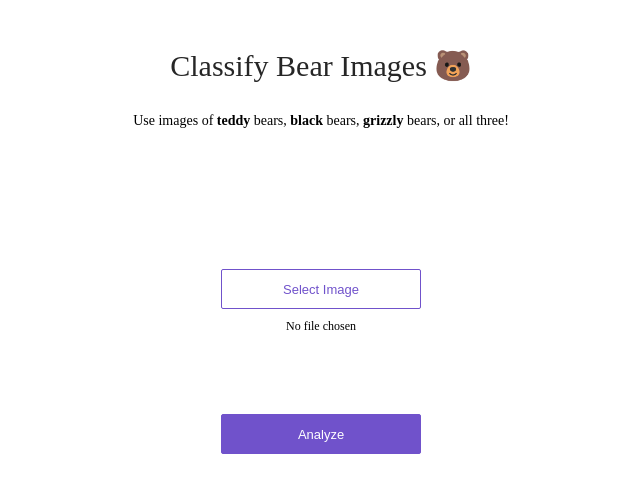
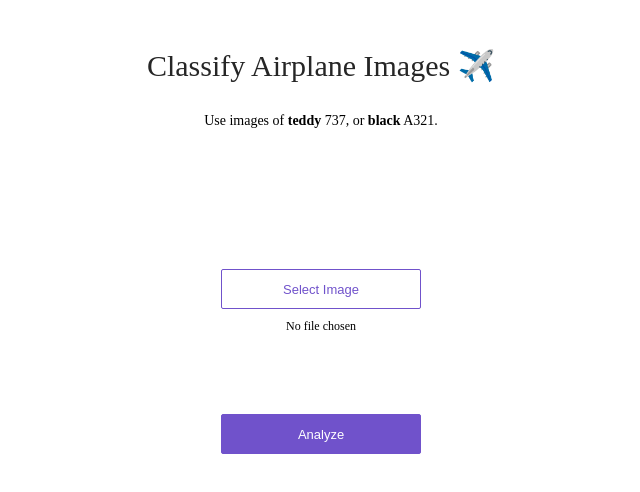
Before and after one commit to Bryan6aero/Airliners2, a plain HTML site: page app/view/index.html in a window 1280 px wide. Shown: the whole page, without its empty margins (319-959 px from the left). Drawn offline with Linux system fonts and the light colour scheme.

Commit message:
Update index.html

```diff
--- a/app/view/index.html
+++ b/app/view/index.html
@@ -7,10 +7,9 @@
 <body>
 <div>
   <div class='center'>
-    <div class='title'>Classify Bear Images 🐻</div>
+    <div class='title'>Classify Airplane Images ✈️</div>
     <p>
-      Use images of <strong>teddy</strong> bears, <strong>black</strong> bears, <strong>grizzly</strong> bears, or
-      all three!
+      Use images of <strong>teddy</strong> 737, or <strong>black</strong> A321.
     </p>
     <div class='content'>
       <div class='no-display'>
```
